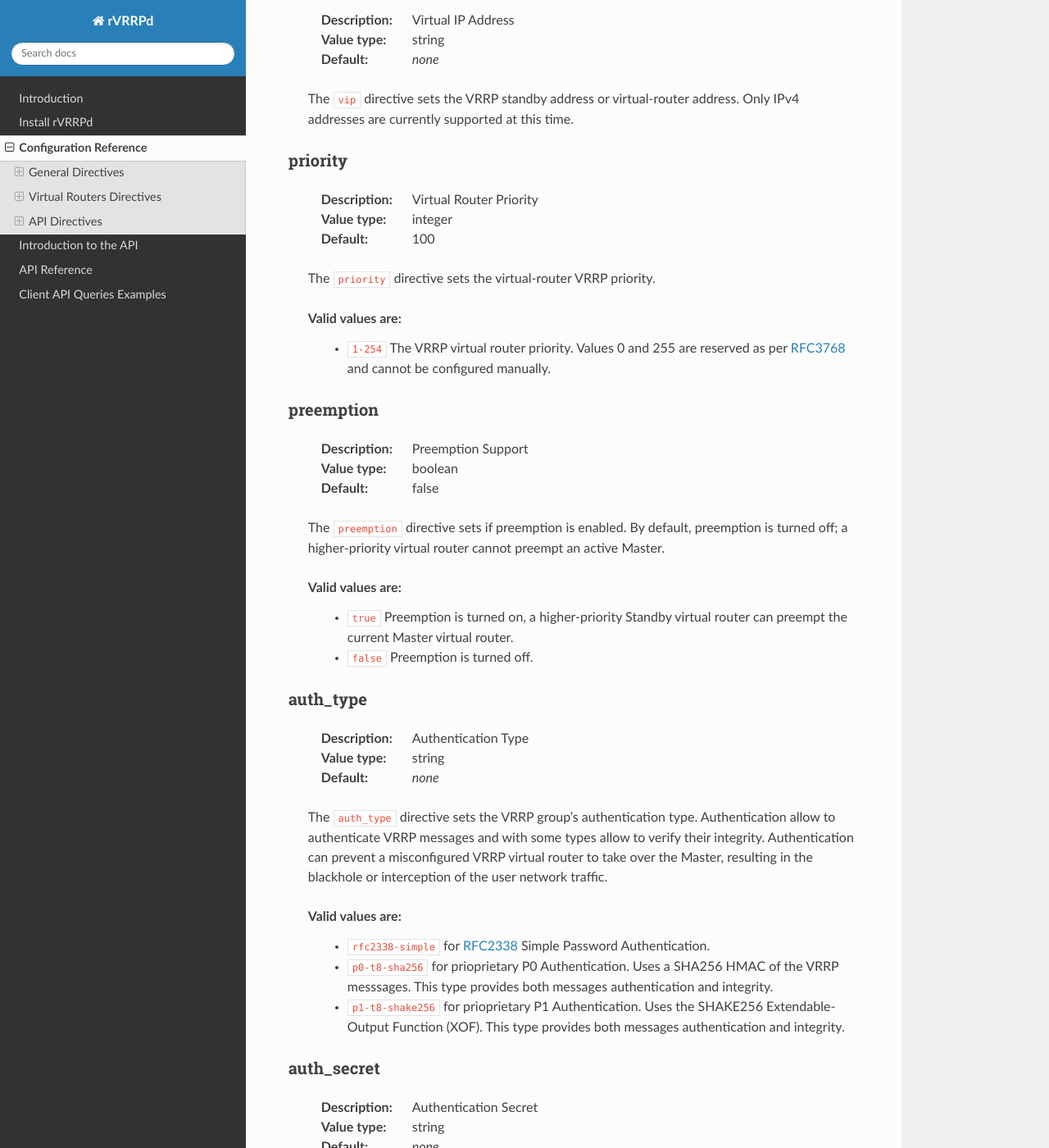
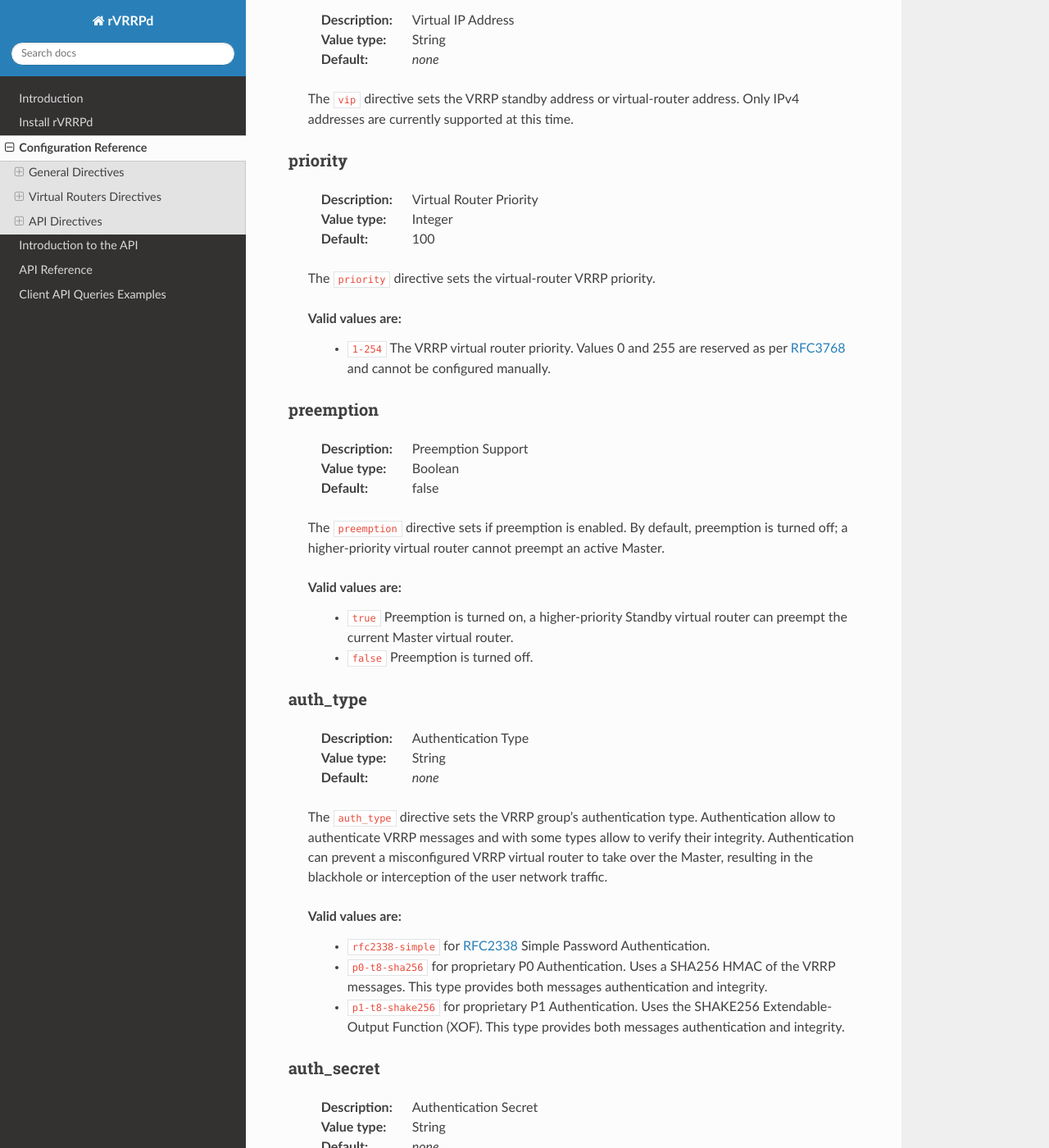
Before and after one commit to e3prom/rVRRPd, a Sphinx documentation site: the page built from docs/config/reference.rst, in a window 1280 px wide and 1400 px high, scrolled down 3123 px. Shown: the whole window at 82% size. Built offline with Sphinx 7.4.7 and the Read the Docs theme 2.0.0, drawn with Linux system fonts in a browser that asks for light colours; some of the changed text lies outside the part shown.

```diff
--- a/docs/api/intro.rst
+++ b/docs/api/intro.rst
@@ -34,7 +34,7 @@ can take over a Master router.
 To query **rVRRPd** for information, such as the current role of a
 running VRRP virtual router, a simple HTTP GET request can be made
 to a specific resource path. If the query can be honored, the API
-will return a `JSON <https://en.wikipedia.org/wiki/JSON>`_ formated
+will return a `JSON <https://en.wikipedia.org/wiki/JSON>`_ formatted
 body response with all the attributes and values corresponding to
 your query.
 
--- a/docs/api/reference.rst
+++ b/docs/api/reference.rst
@@ -4,5 +4,5 @@ API Reference
 =============
 
 .. todo::
-    The API is still under **active** development. The reference documention will
+    The API is still under **active** development. The reference documentation will
     be available when the API will be stable and ready for production use.
--- a/docs/config/intro.rst
+++ b/docs/config/intro.rst
@@ -21,7 +21,7 @@ use the Client API extensively.
 The **rVRRPd** daemon runs one ``virtual-router`` per ``interface, group``
 pair, which means you can configure the same VRRP groups id or
 ``virtual-router`` id across several physical interfaces. The daemon can
-scale to hundreads if not thousands of active virtual-routers if the CPU
+scale to hundreds if not thousands of active virtual-routers if the CPU
 and memory resources permit.
 
 The initial :ref:`developer <developers>` of **rVRRPd** has chosen to build the daemon
--- a/docs/config/reference.rst
+++ b/docs/config/reference.rst
@@ -9,7 +9,7 @@ General Directives
 debug
 ^^^^^
     :Description: The verbose or debugging level.
-    :Value type: decimal
+    :Value type: Decimal
     :Default: 0
 
     The ``debug`` directive sets the debugging (or verbosity) level
@@ -25,7 +25,7 @@ debug
 time_zone
 ^^^^^^^^^
     :Description: The timestamps reference time zone
-    :Value type: string
+    :Value type: String
     :Default: local
 
     The ``time_zone`` directive sets the reference time zone for
@@ -41,7 +41,7 @@ time_zone
 time_format
 ^^^^^^^^^^^
     :Description: The timestamps time format
-    :Value type: string
+    :Value type: String
     :Default: disabled
 
     The ``time_format`` directive sets the reference time format for
@@ -65,7 +65,7 @@ pid
 working_dir
 ^^^^^^^^^^^
     :Description: The daemon's working directory
-    :Value type: string
+    :Value type: String
     :Default: /tmp
 
     The ``working_dir`` directive sets the daemon's working directory.
@@ -74,7 +74,7 @@ working_dir
 main_log
 ^^^^^^^^
     :Description: Path to the daemon's main log file
-    :Value type: string
+    :Value type: String
     :Default: /var/log/rvrrpd.log
 
     The ``main_log`` directive sets the path to the daemon's main log file.
@@ -93,7 +93,7 @@ error_log
 client_api
 ^^^^^^^^^^
     :Description: Client API interface type
-    :Value type: string
+    :Value type: String
     :Default: http
 
     The ``client_api`` directive sets the Client API interface type.
@@ -111,7 +111,7 @@ Virtual Routers Directives
 group
 ^^^^^^
     :Description: Virtual Router Group ID (VRID)
-    :Value type: integer
+    :Value type: Integer
     :Default: *none*
 
     The ``group`` directive sets the VRRP group id or virtual-router id (VRID).
@@ -124,7 +124,7 @@ group
 interface
 ^^^^^^^^^
     :Description: Interface to run VRRP on
-    :Value type: string
+    :Value type: String
     :Default: *none*
 
     The ``interface`` directive sets the VRRP virtual-router's interface.
@@ -133,7 +133,7 @@ interface
 vip
 ^^^
     :Description: Virtual IP Address
-    :Value type: string
+    :Value type: String
     :Default: *none*
 
     The ``vip`` directive sets the VRRP standby address or virtual-router
@@ -142,7 +142,7 @@ vip
 priority
 ^^^^^^^^
     :Description: Virtual Router Priority
-    :Value type: integer
+    :Value type: Integer
     :Default: 100
 
     The ``priority`` directive sets the virtual-router VRRP priority.
@@ -155,7 +155,7 @@ priority
 preemption
 ^^^^^^^^^^
     :Description: Preemption Support
-    :Value type: boolean
+    :Value type: Boolean
     :Default: false
 
     The ``preemption`` directive sets if preemption is enabled. By default,
@@ -172,7 +172,7 @@ preemption
 auth_type
 ^^^^^^^^^
     :Description: Authentication Type
-    :Value type: string
+    :Value type: String
     :Default: *none*
 
     The ``auth_type`` directive sets the VRRP group's authentication type.
@@ -184,17 +184,17 @@ auth_type
     Valid values are:
         * ``rfc2338-simple`` for `RFC2338 <https://tools.ietf.org/html/rfc2338>`_
           Simple Password Authentication.
-        * ``p0-t8-sha256`` for prioprietary P0 Authentication. Uses a
-          SHA256 HMAC of the VRRP messsages. This type provides both messages
+        * ``p0-t8-sha256`` for proprietary P0 Authentication. Uses a
+          SHA256 HMAC of the VRRP messages. This type provides both messages
           authentication and integrity.
-        * ``p1-t8-shake256`` for prioprietary P1 Authentication. Uses the
+        * ``p1-t8-shake256`` for proprietary P1 Authentication. Uses the
           SHAKE256 Extendable-Output Function (XOF). This type provides both
           messages authentication and integrity.
 
 auth_secret
 ^^^^^^^^^^^
     :Description: Authentication Secret
-    :Value type: string
+    :Value type: String
     :Default: *none*
 
     The ``auth_secret`` directive sets the VRRP group's authentication secret
@@ -209,7 +209,7 @@ auth_secret
 rfc3768
 ^^^^^^^
     :Description: RFC3768 Compatibility Warning Flag
-    :Value type: boolean
+    :Value type: Boolean
     :Default: true
 
     The ``rfc3768`` directive allow you to force the compatibility flag.
@@ -234,7 +234,7 @@ rfc3768
 netdrv
 ^^^^^^
     :Description: Network Driver
-    :Value type: string
+    :Value type: String
     :Default: ioctl
 
     The ``netdrv`` directive specify which network driver to uses for the
@@ -262,7 +262,7 @@ netdrv
 vifname
 ^^^^^^^^
     :Description: Virtual Interface Name
-    :Value type: string
+    :Value type: String
     :Default: standby\<*group-id*\>
 
     The ``vifname`` directive sets the virtual-router's virtual interface name.
@@ -273,7 +273,7 @@ vifname
 socket_filter
 ^^^^^^^^^^^^^
     :Description: Socket Filter Support
-    :Value type: string
+    :Value type: String
     :Default: true
 
     The ``socket_filter`` directive allow you to enable or disable the
@@ -296,7 +296,7 @@ API Directives
 users
 ^^^^^
     :Description: API Users
-    :Value type: list of strings
+    :Value type: List of Strings
     :Default: *none*
 
     The ``users`` directive lists the user accounts authorized for the
@@ -306,7 +306,7 @@ users
 secret
 ^^^^^^
     :Description: API Secret
-    :Value type: string
+    :Value type: String
     :Default: 128-bits random number
 
     The ``secret`` directive sets the API secret. This secret is used for
@@ -331,7 +331,7 @@ secret
 host
 ^^^^
     :Description: Listening Host
-    :Value type: string
+    :Value type: String
     :Default: 0.0.0.0:7080
 
     The ``host`` directive sets the IP address(es) and port for the
@@ -345,7 +345,7 @@ host
 tls
 ^^^
     :Description: Transport Layer Security (TLS) Support
-    :Value type: boolean
+    :Value type: Boolean
     :Default: false
 
     The ``tls`` directive allow you to enable or disable support for
```
Also changed, not shown: other parts of docs/config/intro.rst (+1 -1 lines), other parts of docs/config/reference.rst (+2 -2 lines), docs/config/install.rst (+4 -4 lines), docs/index.rst (+3 -5 lines), 1 other file.
